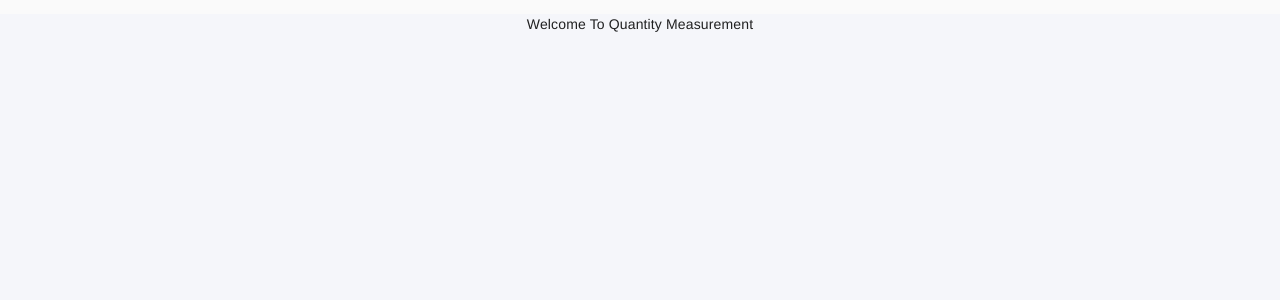
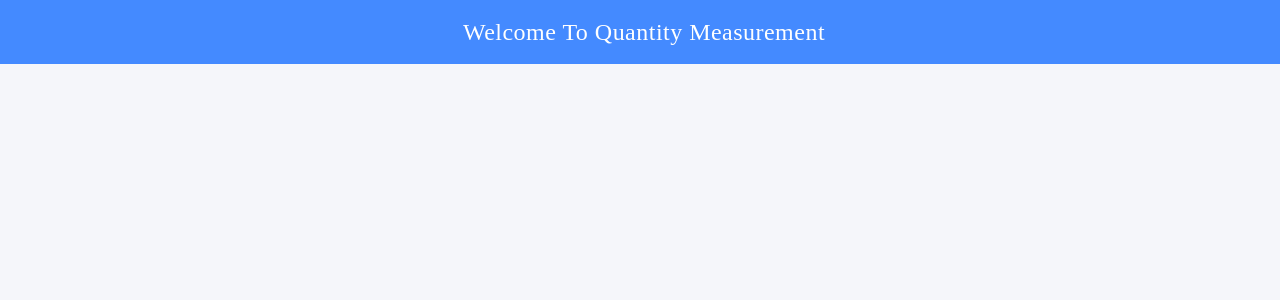
Before and after one commit to vishal-patil01/Quantity_Measurement-Frontend-Vue, a Vue app: page / in a window 1280 px wide. Shown: the top 300 px of the page. Built offline with nearby package versions, Linux system fonts and the light colour scheme.

Commit message:
Add : AppHeader Component.

```diff
--- a/src/App.vue
+++ b/src/App.vue
@@ -1,14 +1,15 @@
 <template>
   <div id="app">
-    <p>Welcome To Quantity Measurement</p>
+    <AppHeader msg="Welcome to Quantity Measurement" />
   </div>
 </template>
 
 <script>
+import AppHeader from "./components/AppHeader.vue";
 
 export default {
   name: "App",
-  components: { },
+  components: { AppHeader },
 };
 </script>
 
--- /dev/null
+++ b/src/components/AppHeader.vue
@@ -0,0 +1,35 @@
+<template>
+  <div class="header">
+    <md-app>
+      <md-app-toolbar class="md-primary">
+        <span class="md-title">{{msg}}</span>
+      </md-app-toolbar>
+    </md-app>
+  </div>
+</template>
+
+<script>
+export default {
+  name: "AppHeader",
+  props: {
+    msg: String,
+  },
+};
+</script>
+
+<!-- Add "scoped" attribute to limit CSS to this component only -->
+<style scoped>
+.md-app {
+  max-height: 400px;
+  border: 1px solid rgba(#000, 0.12);
+  justify-content: center;
+}
+.md-title{
+  font: normal normal normal x-large Montserrat;
+}
+.md-toolbar {
+  padding: 5px;
+  justify-content: center;
+  text-transform: capitalize;
+}
+</style>
```
